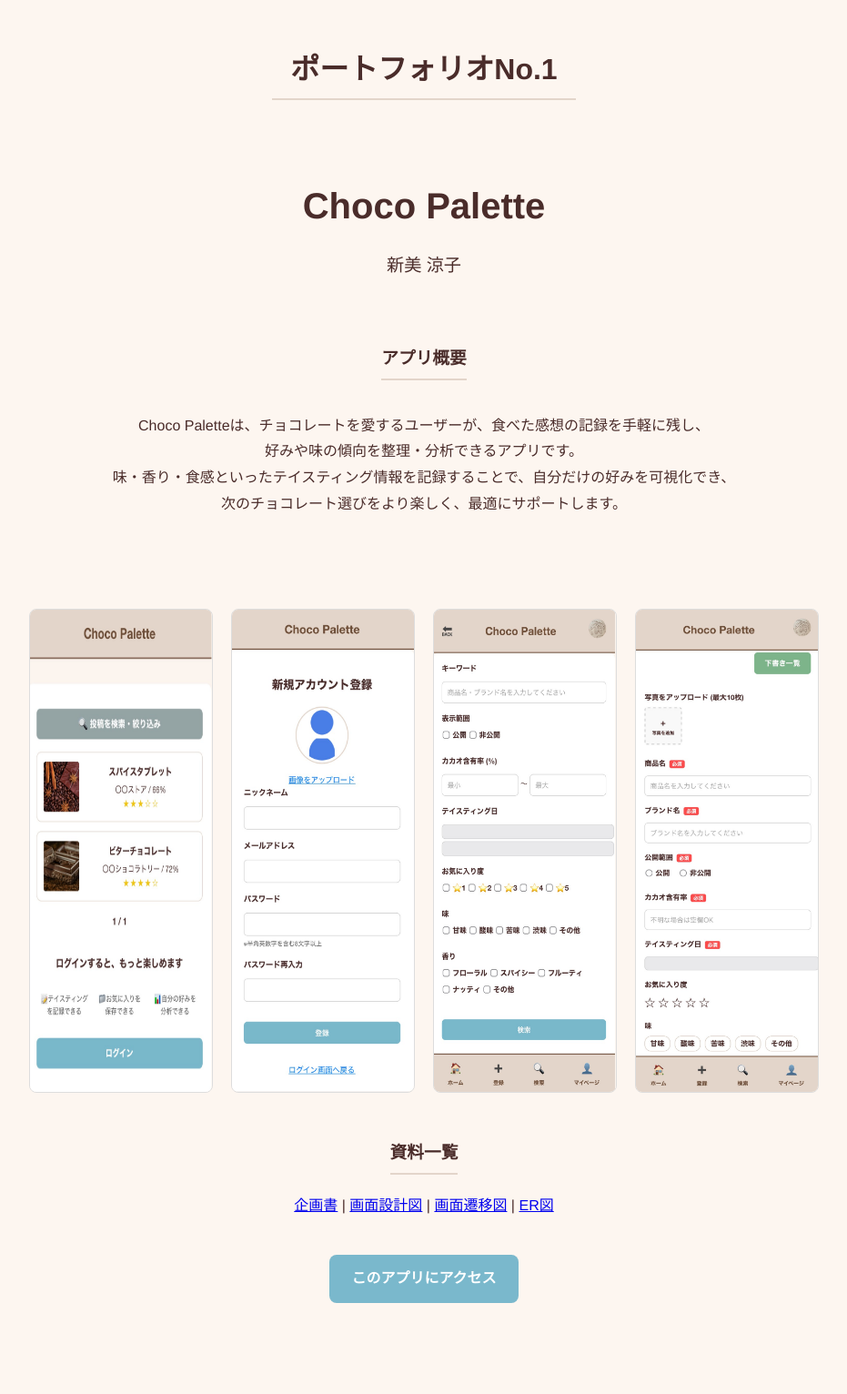
After one commit to ryoko-niimi/Choco-Palette, a Django app: page /portfolio/ in a window 1280 px wide. The commit adds this page. Shown: the whole page at 91% size, without its empty margins (174-1105 px from the left). Run offline with Django 4.2, Linux system fonts and the light colour scheme.

Commit message:
7月2日

```diff
--- a/first_project/choco_palette/static/css/style.css
+++ b/first_project/choco_palette/static/css/style.css
@@ -17,6 +17,15 @@ body {
     color: var(--text-color);
     line-height: 1.6;
 }
+/* ポートフォリオ */
+#about-app {
+    max-width: 700px;
+    margin: 0 auto 50px auto;
+    text-align: center;
+    color: #4a2c2a;
+    line-height: 1.8;
+}
+
 
 /* カード全体のデザイン */
 .card {
--- /dev/null
+++ b/first_project/choco_palette/templates/base_portfolio.html
@@ -0,0 +1,13 @@
+{% load static %}
+<!DOCTYPE html>
+<html lang="ja">
+<head>
+    <meta charset="UTF-8">
+    <meta name="viewport" content="width=device-width, initial-scale=1.0">
+    <title>Portfolio | Choco-Palette</title>
+    <link rel="stylesheet" href="{% static 'css/style.css' %}">
+</head>
+<body>
+    {% block content %}{% endblock %}
+</body>
+</html>
--- /dev/null
+++ b/first_project/choco_palette/templates/choco_palette/portfolio.html
@@ -0,0 +1,54 @@
+<!--ポートフォリオ-->
+{% extends "base_portfolio.html" %}
+{% load static %}
+
+{% block content %}
+<div class="portfolio-container" style="padding: 30px 20px; display: flex; flex-direction: column; align-items: center;">
+
+    <header style="text-align: center; margin-bottom: 30px;">
+    <h1 style="border-bottom: 2px solid #e3d5ca; display: inline-block; padding: 0 20px 5px 20px;">
+        ポートフォリオNo.1
+    </h1>
+    </header>
+
+
+    <header style="text-align: center; margin-bottom: 40px;">
+        <h2 style="font-size: 2.5rem; margin-bottom: 10px; color: #4a2c2a;">Choco Palette</h2>
+        <p style="font-size: 1.2rem; margin-bottom: 10px; color: #4a2c2a;">新美 涼子</p>
+    </header>
+
+    <section id="about-app" style="max-width: 700px; margin: 0 auto 50px auto; text-align: center; color: #4a2c2a; line-height: 1.8;">
+    <h3 style="margin-bottom: 20px; border-bottom: 2px solid #e3d5ca; display: inline-block; padding-bottom: 5px;">アプリ概要</h3>
+    <p style="margin-bottom: 20px;">
+        Choco Paletteは、チョコレートを愛するユーザーが、食べた感想の記録を手軽に残し、<br>
+        好みや味の傾向を整理・分析できるアプリです。<br>
+        味・香り・食感といったテイスティング情報を記録することで、自分だけの好みを可視化でき、<br>
+        次のチョコレート選びをより楽しく、最適にサポートします。
+    </p>
+    </section>
+
+
+        <div style="display: flex; justify-content: center; flex-wrap: wrap; gap: 20px; margin: 30px 0;">
+            <img src="{% static 'images/screenshot1.png' %}" style="width: 200px; border: 1px solid #ddd; border-radius: 8px;" alt="ログイン画面">
+            <img src="{% static 'images/screenshot2.png' %}" style="width: 200px; border: 1px solid #ddd; border-radius: 8px;" alt="新規アカウント登録画面">
+            <img src="{% static 'images/screenshot3.png' %}" style="width: 200px; border: 1px solid #ddd; border-radius: 8px;" alt="検索画面">
+            <img src="{% static 'images/screenshot4.png' %}" style="width: 200px; border: 1px solid #ddd; border-radius: 8px;" alt="テイスティング登録画面">
+        </div>
+
+
+    <section id="about-app" style="max-width: 700px; margin: 0 auto 50px auto; text-align: center; color: #4a2c2a; line-height: 1.8;">
+    <h3 style="margin-bottom: 20px; border-bottom: 2px solid #e3d5ca; display: inline-block; padding-bottom: 5px;">資料一覧</h3>
+
+        <div style="margin-bottom: 20px; text-align: center;">
+            <a href="{% static 'documents/kikakusho.pdf' %}" target="_blank">企画書</a> |
+            <a href="{% static 'documents/screen_design.pdf' %}" target="_blank">画面設計図</a> |
+            <a href="{% static 'documents/screen_flow.pdf' %}" target="_blank">画面遷移図</a> |
+            <a href="{% static 'documents/er_diagram.pdf' %}" target="_blank">ER図</a>
+        </div>
+
+        <div>
+            <a href="https://ryokoniimi.pythonanywhere.com/post/" class="btn btn-primary">このアプリにアクセス</a>
+        </div>
+    </section>
+</div>
+{% endblock %}
--- a/first_project/choco_palette/urls.py
+++ b/first_project/choco_palette/urls.py
@@ -5,8 +5,12 @@ from django.contrib.auth import views as auth_views
 app_name = 'choco_palette'
 
 urlpatterns = [
+
+    #ポートフォリオ
+    path('portfolio/', views.portfolio_view, name='portfolio'),
+
     # ホーム画面（一覧画面をホームとする場合はここに定義）
-    path('', views.post_list, name='home'),  # ← ここに name='home' を追加！
+    path('', views.post_list, name='home'),
 
     # 認証関連
     path('login/', views.login_view, name='login'),
--- a/first_project/choco_palette/views.py
+++ b/first_project/choco_palette/views.py
@@ -31,6 +31,9 @@ from .models import PostPhoto
 # 【追加】画像の一覧取得・並び替え配慮用のインポート
 from django.db.models import Prefetch
 
+# --- ポートフォリオ ---
+def portfolio_view(request):
+    return render(request, 'choco_palette/portfolio.html')
 
 # --- ログイン用の処理 ---
 def login_view(request):
```
Also changed, not shown: first_project/choco_palette/admin.py (line endings or trailing spaces), first_project/choco_palette/static/images/screenshot1.png (added), first_project/choco_palette/static/images/screenshot2.png (added), first_project/choco_palette/static/images/screenshot3.png (added), first_project/choco_palette/static/images/screenshot4.png (added), 4 other files.
